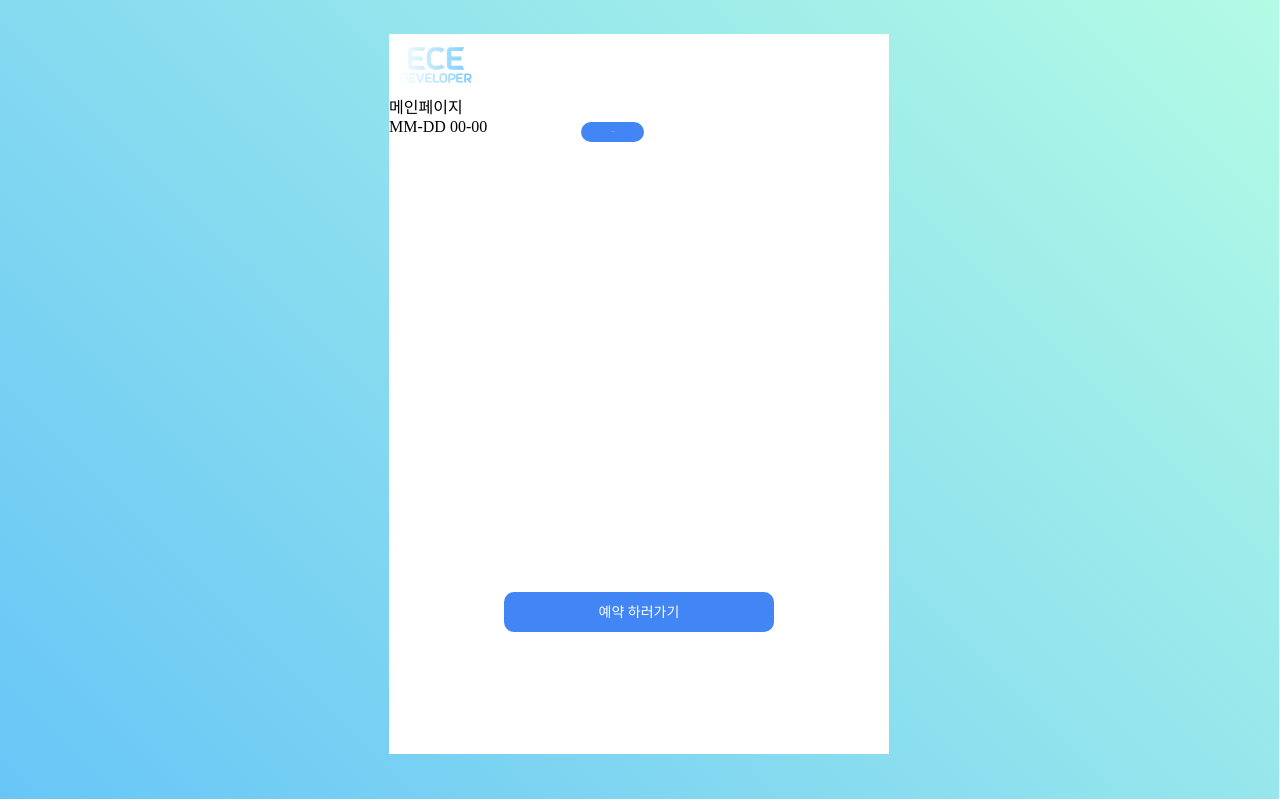
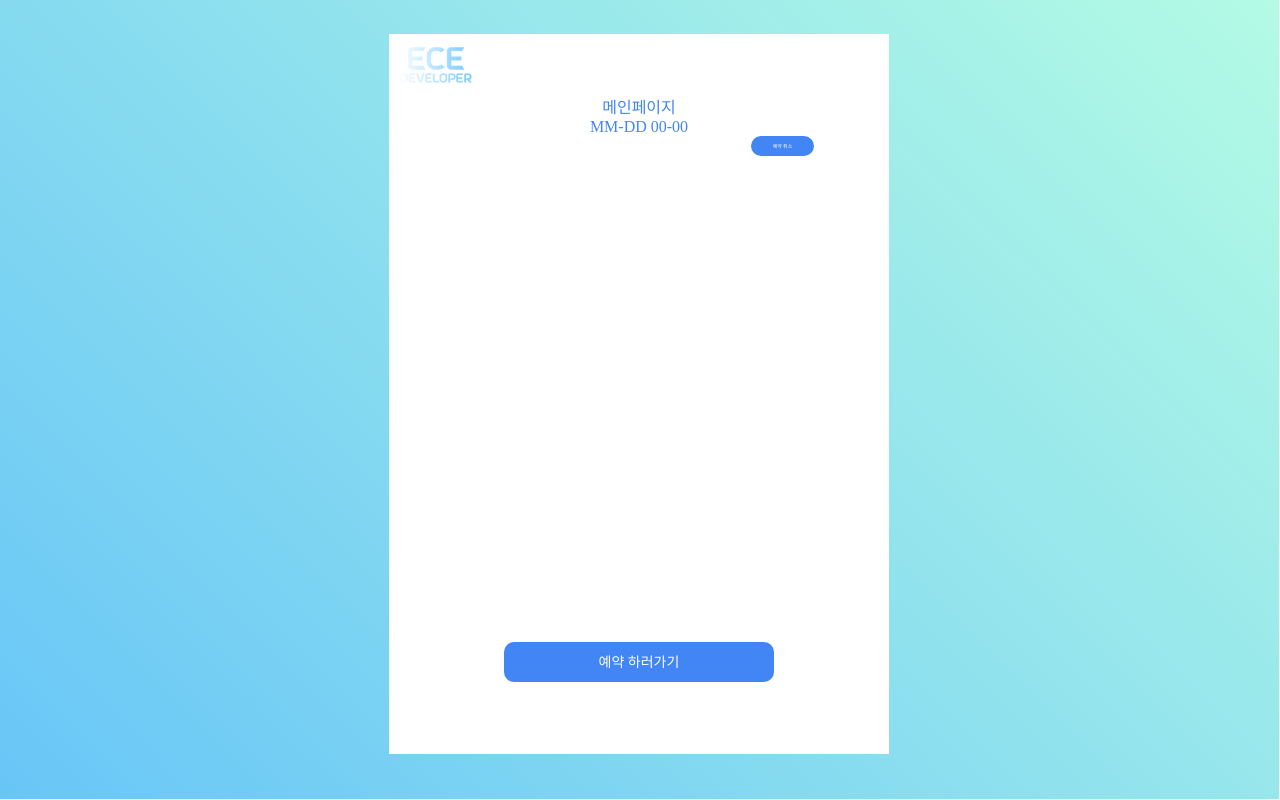
Before and after one commit to ECE-Developers/reservation-web, a React (Create React App) app: page /main in a window 1280 px wide. Built offline with nearby package versions, Linux system fonts and the light colour scheme.

Commit message:
fix : 버튼 css, RsvTablePage css 변경

```diff
--- a/src/Page/AgreePage.js
+++ b/src/Page/AgreePage.js
@@ -35,15 +35,15 @@ function AgreePage(){
     <div className='page'>
     <div className='loginform'>
       <HeaderUnlogin />
-      <h2>개인정보동의</h2>
+      <h2 style={{ textAlign: 'center', color : '#4285F4' }}>개인정보동의</h2>
 
-      <div>
-        <label>개인정보 동의 내역 세부 사항을 여기에 작성합니다.</label>
-        <input type='checkbox' onChange={CheckEvent} />개인정보 사용에 동의합니다.
+      <div style={{ textAlign : 'center', marginTop: '80%' }}>
+        <label>개인정보 동의 내역 세부 사항을 여기에 작성합니다.</label><p>
+        <input type='checkbox' onChange={CheckEvent} />개인정보 사용에 동의합니다.</p>
       </div>
 
       <div>
-          <button type='button' disabled={noButton} onClick={navigateToSignUp}>회원가입</button>
+          <button className='blue-box2' type='button' onClick={navigateToSignUp}disabled={noButton} >회원가입</button>
       </div >
     </div></div>
 
--- a/src/Page/CautionPage.js
+++ b/src/Page/CautionPage.js
@@ -47,15 +47,15 @@ function CautionPage(){
     <div className='page'>
     <div className='loginform'>
       <HeaderLogin />
-      <h2>주의사항</h2>
+      <h2 style={{ textAlign: 'center', color : '#4285F4' }}>주의사항</h2>
 
-      <div className='buttonWrap2'>
-        <label>주의사항 내역 세부 사항을 여기에 작성합니다.</label>
-        <input type='checkbox' onChange={CheckEvent} />주의사항을 확인했습니다.
+      <div style={{ textAlign : 'center', marginTop: '80%' }} className='buttonWrap2'>
+        <label>주의사항 내역 세부 사항을 여기에 작성합니다.</label><p>
+        <input type='checkbox' onChange={CheckEvent} />주의사항을 확인했습니다.</p>
       </div>
 
       <div className='buttonWrap3'>
-          <button className='errBtn' type='button' disabled={noButton} onClick={navigateToMain}>확인</button>
+          <button className='blue-box2' type='button' disabled={noButton} onClick={navigateToMain}>확인</button>
       </div >
     </div></div>
 
--- a/src/Page/MainPage.js
+++ b/src/Page/MainPage.js
@@ -26,13 +26,14 @@ function MainPage(){
     <div className='page'>
     <div className='loginform'>
       <HeaderLogin />
-      <div>
+      <div style={{ textAlign: 'center', color : '#4285F4' }}>
         <label>메인페이지</label>
       </div >
       <div>
-        <div>
-          MM-DD  00-00  <button className='errBtn' type='button' onClick={onClickDeleteRsv}>예약 취소</button>
-        </div>
+        <div style={{ textAlign: 'center', color : '#4285F4' }}>
+          MM-DD  00-00
+          </div>
+          <button className= 'errBtn3' type='button' onClick={onClickDeleteRsv}>예약 취소</button>
       </div>
       <div>
           <button className='blue-box2' type='button' onClick={onClickRsv}>예약 하러가기</button>
--- a/src/Page/RsvPage.js
+++ b/src/Page/RsvPage.js
@@ -100,11 +100,10 @@ function RsvPage(){
     <div className='page'>
     <div className='loginform'>
       <HeaderLogin />
-
       <div>
-        <button className='errBtn2' onClick={() => handleTableSelection('Table1')}>1</button>
-        <button className='errBtn2' onClick={() => handleTableSelection('Table2')}>2</button>
-        <p> 선택하신 테이블: {selectedTable}</p>
+        <button className='errBtn2' onClick={() => handleTableSelection('Table1')}>Table1</button>
+        <button className='errBtn2' onClick={() => handleTableSelection('Table2')}>Table2</button>
+        <h2 style={{ textAlign: 'center', color : '#4285F4' }}>{selectedTable}</h2>
       </div>
       <table className="time-reservation-table">
       <thead>
@@ -135,7 +134,7 @@ function RsvPage(){
     <div className='titleWrap'></div>
     <div className='titleWrap'></div>
       <div>
-          <button className='blue-box' type='button' disabled={noButton} onClick={onClickConfirmRsv}>선택 완료</button>
+          <button className='blue-box2' type='button' disabled={noButton} onClick={onClickConfirmRsv}>선택 완료</button>
       </div ></div>
     </div>
 
--- a/src/css/login.css
+++ b/src/css/login.css
@@ -71,11 +71,18 @@
   line-height: 1.6em;
   text-transform: uppercase;
   cursor: pointer;
-  margin: 90% auto 0;
   display: block;
+  position: absolute;
+  left: 50%;
+  transform: translateX(-50%);
+  bottom: 10%;
   }
 
 .blue-box:disabled{
+  background: #adccff;
+}
+
+.blue-box2:disabled{
   background: #adccff;
 }
 
@@ -144,7 +151,7 @@
 .errBtn2 {
   outline: none;
   background: #4285F4;
-  width: 36px;
+  width: 60px;
   height: 36px;
   border: 0;
   border-radius: 10px;
@@ -154,6 +161,26 @@
   font-weight: 400;
   line-height: 1.2em;
   cursor: pointer;
-  margin-left: 3%;
+  margin-left: 2%;
+  position: relative;
+  top: 15%;
   display: inline-block;
 }
+
+.errBtn3 {
+  outline: none;
+  background: #4285F4;
+  width: 63px;
+  height: 20px;
+  border: 0;
+  border-radius: 10px;
+  color: white;
+  font-family: "Roboto";
+  font-size: 5px;
+  font-weight: 400;
+  line-height: 1.2em;
+  cursor: pointer;
+  position: absolute;
+  right: 15%;
+  display: inline-block;
+  }
```
